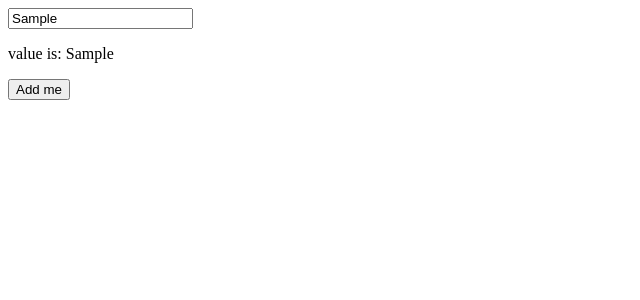
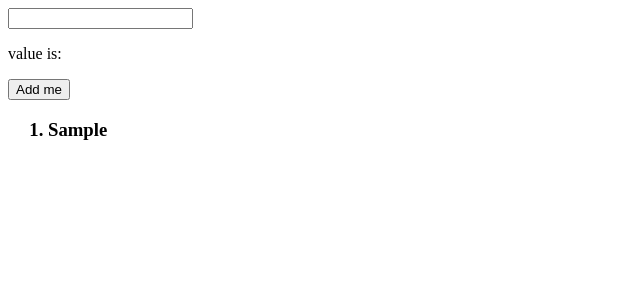
Before and after one commit to rakibalhasan2017/ToDoList, a React (Vite) app: page / in a window 1280 px wide. Both pictures are taken after typing "Sample" into the empty fields and a click on the button "Add me". Shown: the top 300 px of the page, without its empty margins (0-640 px from the left). Built offline with nearby package versions, Linux system fonts and the light colour scheme.

Commit message:
take Todo Items as an input and the save the item hitting button.

```diff
--- a/src/Components/Todo.jsx
+++ b/src/Components/Todo.jsx
@@ -1,9 +1,13 @@
 import { useState } from "react"
+import TodoItem from "./TodoItem";
 
 export default function() {
     const [item, seTitem] = useState("");
+    const [todos, seTtodos] = useState([]);
     function handleclick(event) {
         event.preventDefault();
+        seTtodos([...todos, item]);
+        seTitem("");
     }
     return (
         <div>
@@ -18,6 +22,12 @@ export default function() {
                   Add me
                  </button>
             </form>
+            <ol>
+            {todos.map((todo) => (
+              <TodoItem key={todo} todo = {todo}/>
+            ))}
+            </ol>
+
         </div>
     )
 }
--- /dev/null
+++ b/src/Components/TodoItem.jsx
@@ -0,0 +1,5 @@
+export default function({todo}) {
+    return (
+        <h3><li>{todo}</li></h3>
+    )
+}
```
